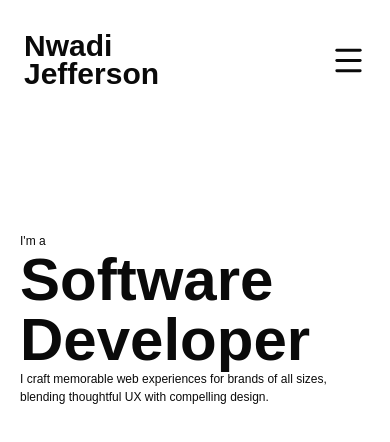
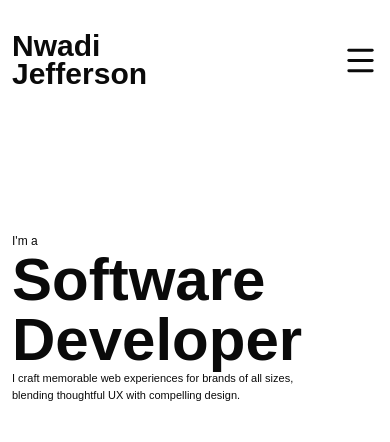
Before and after one commit to jeff-nwadi/Jefferson, a Next.js app in the folder jefferson/: page / in a window 390 px wide. Shown: the top 442 px of the page. Built offline with nearby package versions, Linux system fonts and the light colour scheme; a web font is replaced by a local one.

Commit message:
Update padding in HeroSection and Navbar components for improved layout

```diff
--- a/jefferson/components/HeroSection.tsx
+++ b/jefferson/components/HeroSection.tsx
@@ -5,15 +5,17 @@ import Profile from '@/images/shedrack.jpg';
 
 export const HeroSection = () => {
   return (
-    <main className="py-28 px-5 md:px-16 flex justify-center items-center ">
-      <div className=''>
-        <h3 className='text-start text-[12px] lg:text-xl'> I'm a </h3>
+    <main className="py-28 px-3 md:px-16 flex justify-center items-center ">
+      <div className="">
+        <h3 className="text-start text-[12px] lg:text-xl"> I'm a </h3>
         <h2 className="font-extrabold text-6xl md:text-8xl lg:text-9xl cta-text wider ">
           Software Developer
         </h2>
-        <h3 className='md:text-center md:text-lg flex flex-col text-[12px]'>
-            <span>I craft memorable web experiences for brands of all sizes,</span>
-            <span>blending thoughtful UX with compelling design.</span>
+        <h3 className="md:text-center md:text-lg flex flex-col  text-[11px]">
+          <span>
+            I craft memorable web experiences for brands of all sizes,
+          </span>
+          <span>blending thoughtful UX with compelling design.</span>
         </h3>
       </div>
     </main>
--- a/jefferson/components/Navbar.tsx
+++ b/jefferson/components/Navbar.tsx
@@ -7,7 +7,7 @@ import { SheetDemo } from '../components/HamburgerMenu';
 const Navbar = () => {
   return (
     <main>
-      <div className="flex justify-between px-6 lg:px-16 py-8 items-center">
+      <div className="flex justify-between px-3 md:px-6 lg:px-16 py-8 items-center">
         <Link
           href=""
           className="gap-0 flex flex-col logo leading-7 font-extrabold text-3xl"
```
